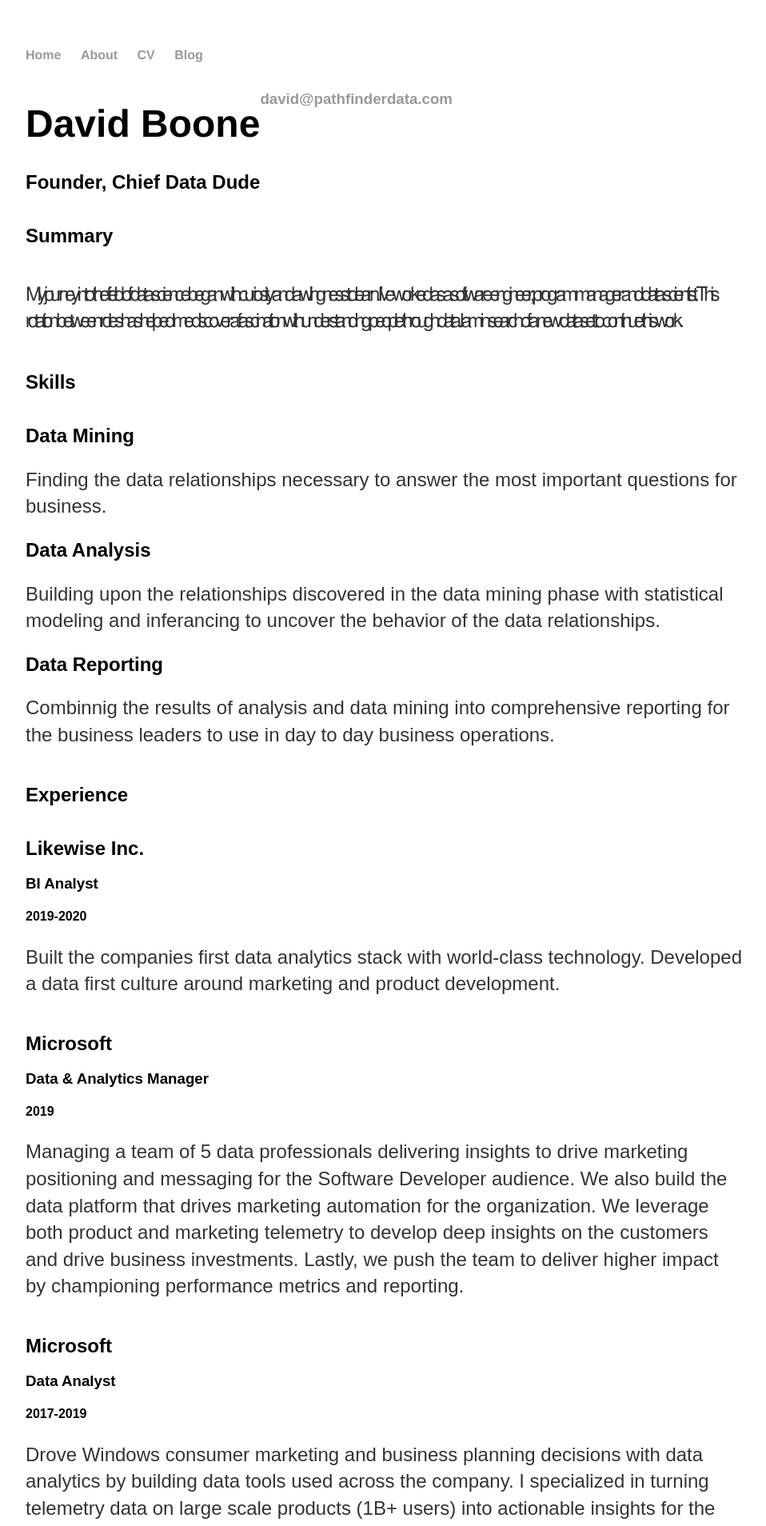
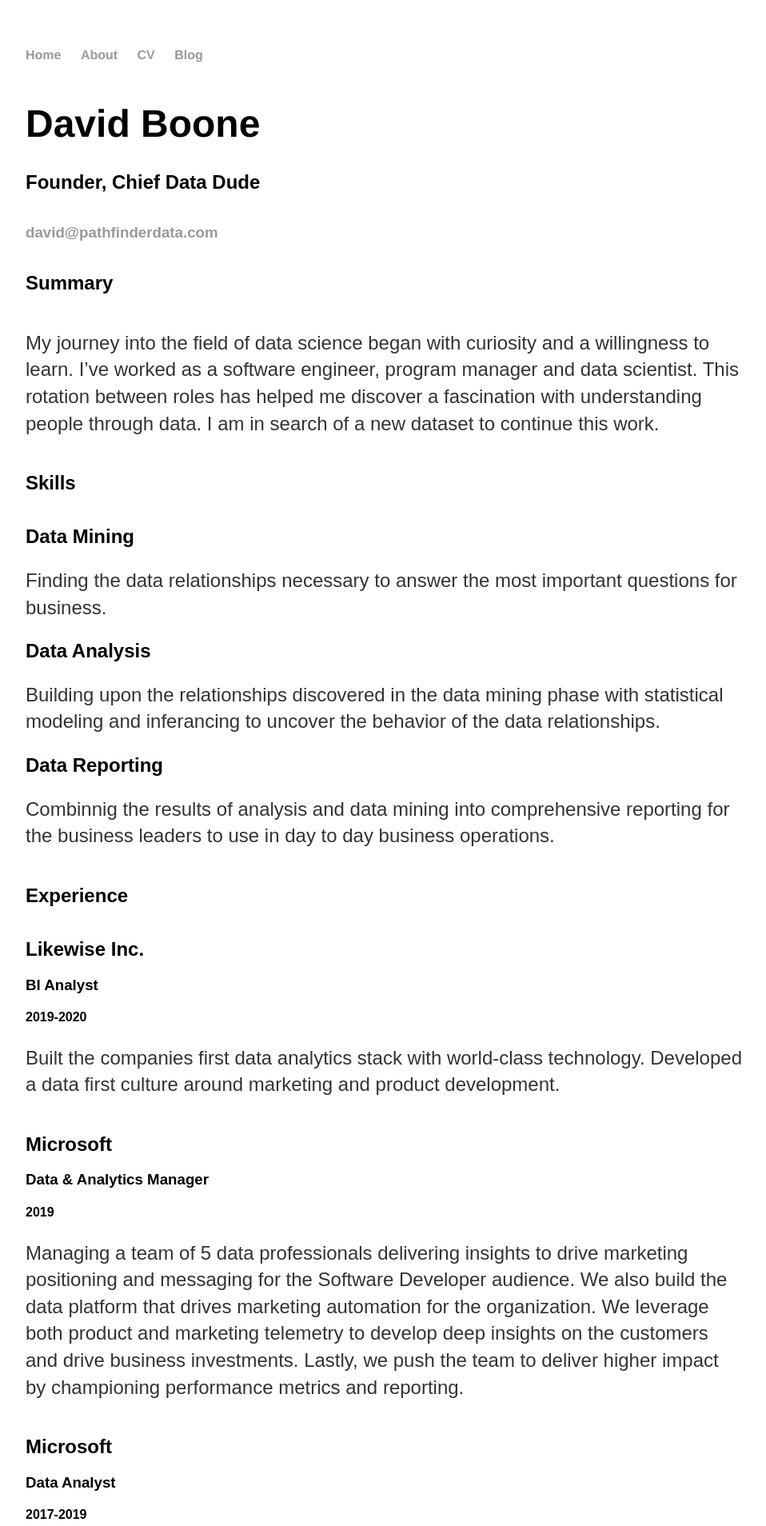
Before and after one commit to dboone31/dboone, a Jekyll site: the page built from cv/index.html, in a window 1280 px wide. Shown: the top 1908 px of the page at 80% size, without its empty margins (160-1118 px from the left). Built offline with Jekyll 4.4.1, drawn with Linux system fonts in a browser that asks for light colours; nearby versions of some CDN libraries.

Commit message:
fixed the last yui reference and updated format

```diff
--- a/cv/index.html
+++ b/cv/index.html
@@ -8,13 +8,13 @@ title: David Boone | Founder, CTO | david@pathfinderdata.com
 
 		<div id="hd">
 			<div class="pure-g">
-				<div class="pure-u first">
+				<div class="pure-u-1-1 first">
 					<h1>David Boone</h1>
 					<h2>Founder, Chief Data Dude</h2>
 				</div>
 
-				<div class="pure-u">
-					<div class="contact-info">
+				<div class="pure-g">
+					<div class="pure-u-1-1 contact-info">
 						<!-- <h3><a id="pdf" href="#">Download PDF</a></h3> -->
 						<h3><a href="mailto:david@pathfinderdata.com">david@pathfinderdata.com</a></h3>
 						<!-- <h3>(313)-555-5309</h3> -->
@@ -32,7 +32,7 @@ title: David Boone | Founder, CTO | david@pathfinderdata.com
 						<div class="pure-u-1-1 first">
 							<h2>Summary</h2>
 						</div>
-						<div class="yui-u">
+						<div class="pure-u-1-1">
 							<p class="enlarge">
 								My journey into the field of data science began with curiosity and a willingness to
 								learn. I’ve worked as a software engineer, program manager and data scientist. This
```
